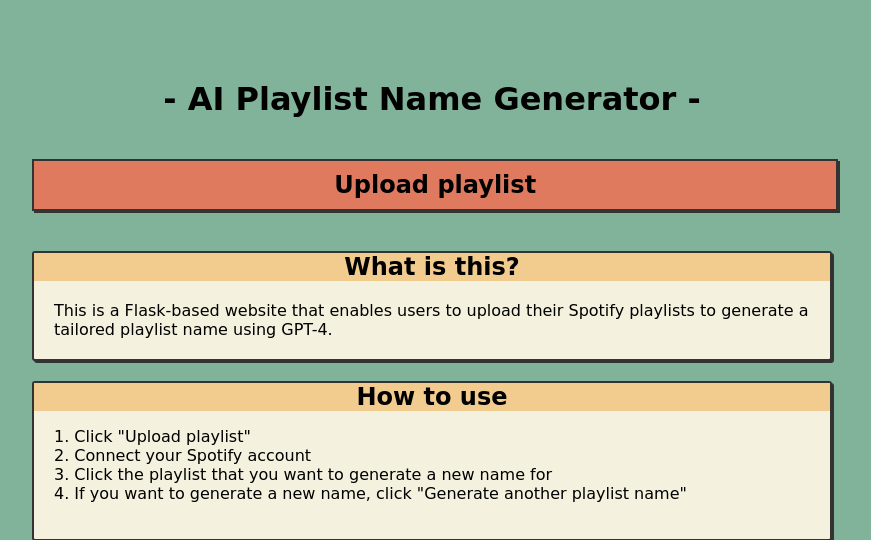
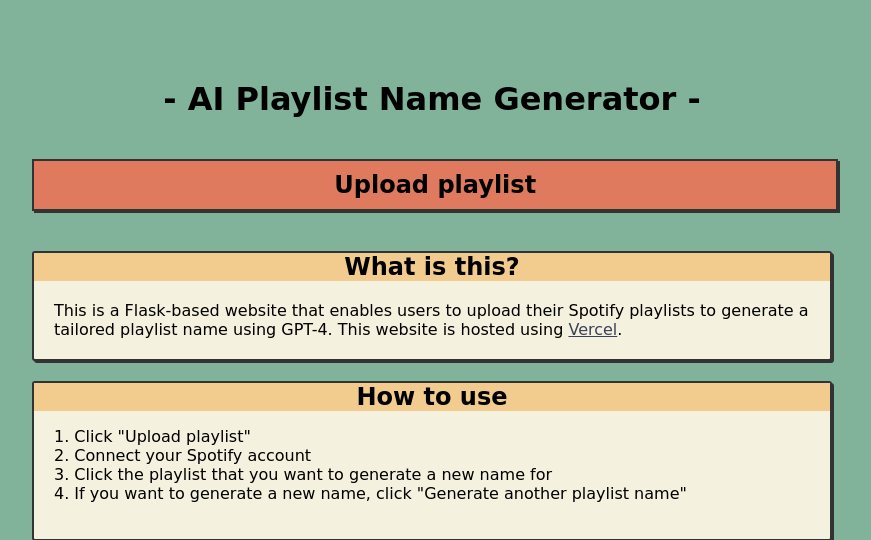
Before and after one commit to theobaur13/playlist-name-generator, a Flask app: page / in a window 1280 px wide. Shown: the top 540 px of the page, without its empty margins (208-1079 px from the left). Run offline with Flask 3, Linux system fonts and the light colour scheme; some web fonts are replaced.

Commit message:
added information to home section

```diff
--- a/app/templates/home.html
+++ b/app/templates/home.html
@@ -10,7 +10,7 @@
 
 <section>
     <h2>What is this?</h2>
-    <p>This is a Flask-based website that enables users to upload their Spotify playlists to generate a tailored playlist name using GPT-4.</p>
+    <p>This is a Flask-based website that enables users to upload their Spotify playlists to generate a tailored playlist name using GPT-4. This website is hosted using <a href="https://vercel.com/">Vercel</a>.</p>
 </section>
 
 <section>
```
